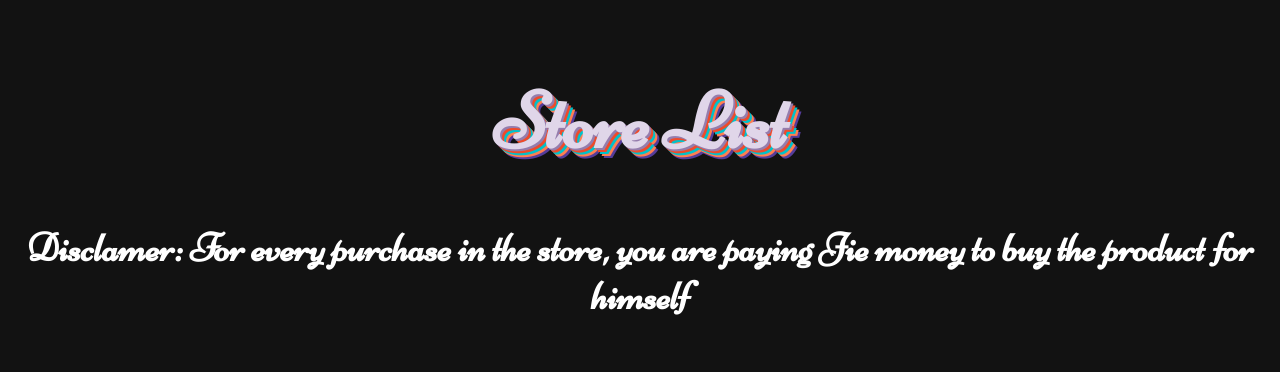
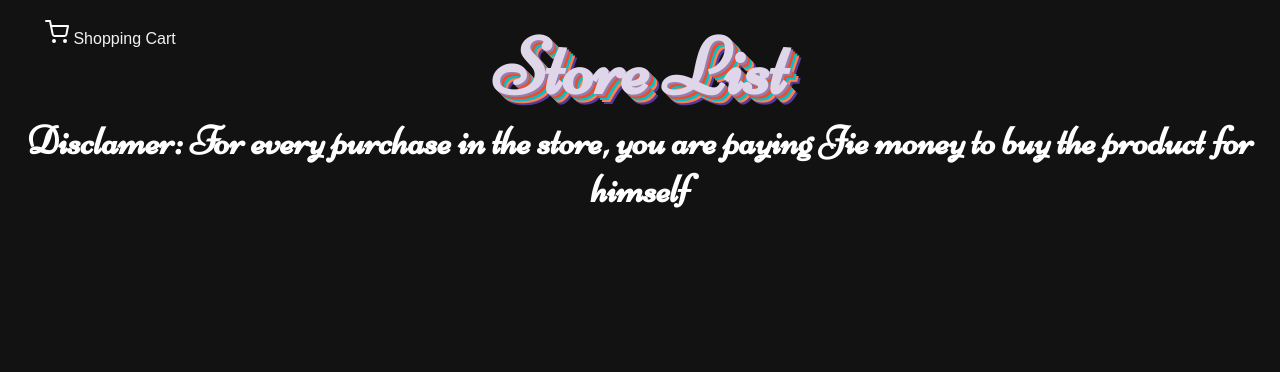
Before and after one commit to JieniusCoder/JieStoreNew, a Django app: page /items/ in a window 1280 px wide. Shown: the top 372 px of the page. Run offline with Django 5.2, Linux system fonts and the light colour scheme; data that the repository does not hold is empty.

Commit message:
Added cart icon

```diff
--- a/JieStore/JieStoreApp/static/css/storefront.css
+++ b/JieStore/JieStoreApp/static/css/storefront.css
@@ -1,4 +1,10 @@
 @import url("https://fonts.googleapis.com/css2?family=Niconne&display=swap");
+
+* {
+    margin: 0;
+    padding: 0;
+    box-sizing: border-box;
+}
 
 body {
   background-color: #121212;
@@ -19,11 +25,41 @@ h1 {
 }
 
 h2 {
-    text-align: center;
-    color: #ffffff;
-    font-family: "Niconne", cursive;
-    font-size: 40px;
-  }
+  text-align: center;
+  color: #ffffff;
+  font-family: "Niconne", cursive;
+  font-size: 40px;
+}
+
+/* The navigation bar */
+.navbar {
+  padding: 0;
+  margin: 0;
+  display: flex;
+  overflow: show;
+  background-color: #121212;
+  position: fixed;
+  top: 0;
+  width: 200px;
+  z-index: 1000;
+}
+
+/* Links inside the navbar */
+.navbar a {
+  float: left;
+  display: block;
+  color: #f2f2f2;
+  text-align: center;
+  padding: 20px 25px;
+  text-decoration: none;
+}
+
+
+.navbar a:hover {
+  background: rgb(2, 2, 2);
+  color: rgb(238, 235, 235);
+}
+/* End of Nav Bar */
 
 .item-container {
   display: flex;
--- a/JieStore/JieStoreApp/templates/item_list.html
+++ b/JieStore/JieStoreApp/templates/item_list.html
@@ -1,20 +1,50 @@
 <!DOCTYPE html>
 <html lang="en">
   <head>
-    <meta charset="UTF-8"/>
-    <meta name="viewport" content="width=device-width, initial-scale=1.0">
+    <meta charset="UTF-8" />
+    <meta name="viewport" content="width=device-width, initial-scale=1.0" />
     <title>Item List</title>
-    <link rel="stylesheet" href="../static/css/storefront.css">
+    <link rel="stylesheet" href="../static/css/storefront.css" />
+    <nav class="navbar">
+
+      <a href="cart/"
+        ><svg
+          class="cart-icon"
+          xmlns="http://www.w3.org/2000/svg"
+          width="24"
+          height="24"
+          viewBox="0 0 24 24"
+          fill="none"
+          stroke="#ffffff"
+          stroke-width="2"
+          stroke-linecap="round"
+          stroke-linejoin="round"
+        >
+          <circle cx="9" cy="21" r="1"></circle>
+          <circle cx="20" cy="21" r="1"></circle>
+          <path
+            d="M1 1h4l2.68 13.39a2 2 0 0 0 2 1.61h9.72a2 2 0 0 0 2-1.61L23 6H6"
+          ></path>
+        </svg>
+        Shopping Cart</a
+      >
+    </nav>
   </head>
-
 
   <body>
     <h1>Store List</h1>
-    <h2>Disclamer: For every purchase in the store, you are paying Jie money to buy the product for himself</h2>
+    <h2>
+      Disclamer: For every purchase in the store, you are paying Jie money to
+      buy the product for himself
+    </h2>
     <div class="item-container">
       {% for item in items %}
       <div class="item-card">
-                <img src="{{ item.image.url }}" alt="{{ item.name }}" class="item-image">
+        <img
+          src="{{ item.image.url }}"
+          alt="{{ item.name }}"
+          class="item-image"
+        />
         <div class="item-name">{{ item.name }}</div>
         <div class="item-description">{{ item.description }}</div>
         <div class="item-price">${{ item.price }}</div>
```
Also changed, not shown: JieStore/JieStoreApp/templates/item_detail.html (deleted). Lines whose indentation alone changed are shown as unchanged.
